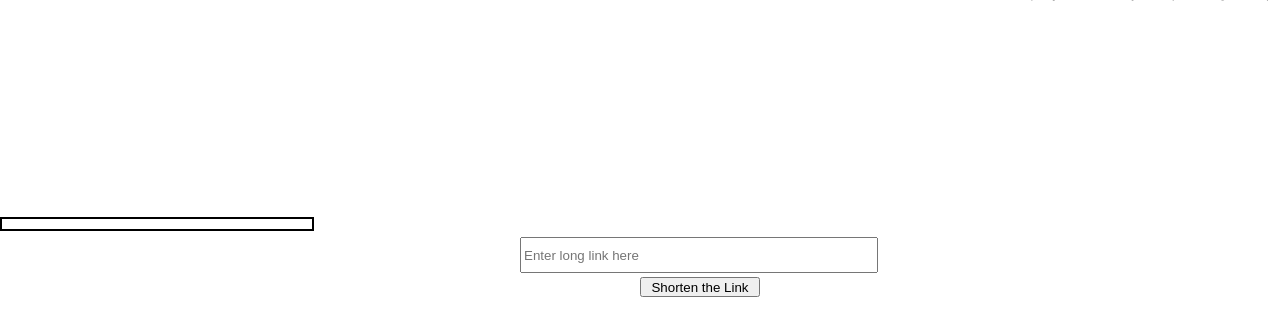
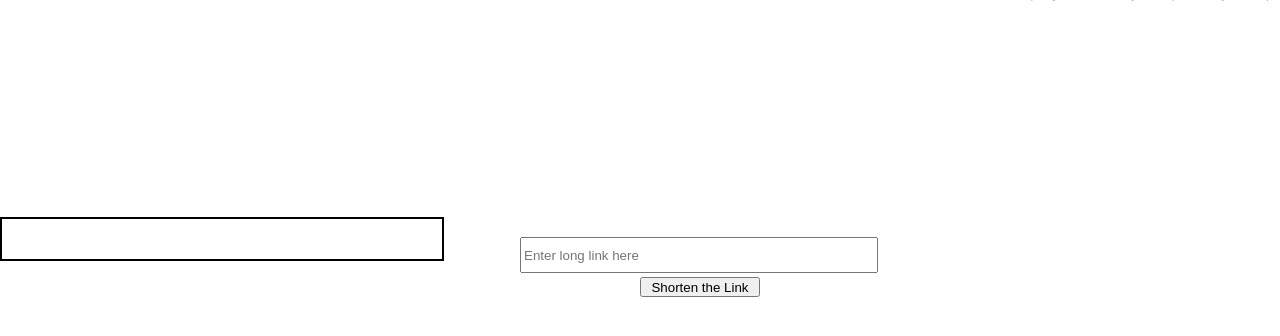
Before and after one commit to cchandel-dev/smallURL, a Flask app: template templates/index.html in a window 1280 px wide. Shown: the part 63-399 px from the top of the page. Run offline with Flask 3, Linux system fonts and the light colour scheme; the template is opened without the code that fills it, so the values that code supplies are empty; parts of the project's set-up code (start-up, migrations or seed data) failed here and were passed over.

Commit message:
border label change 2

```diff
--- a/static/stylesheet.css
+++ b/static/stylesheet.css
@@ -38,9 +38,9 @@ ul {
 }
 
 .container {
-    width: 300px;
+    width: 400px;
     border: 2px solid black;
-    padding: 5px;
+    padding: 20px;
     margin-left: 0px;
     margin-top: -150px;
 }
```
